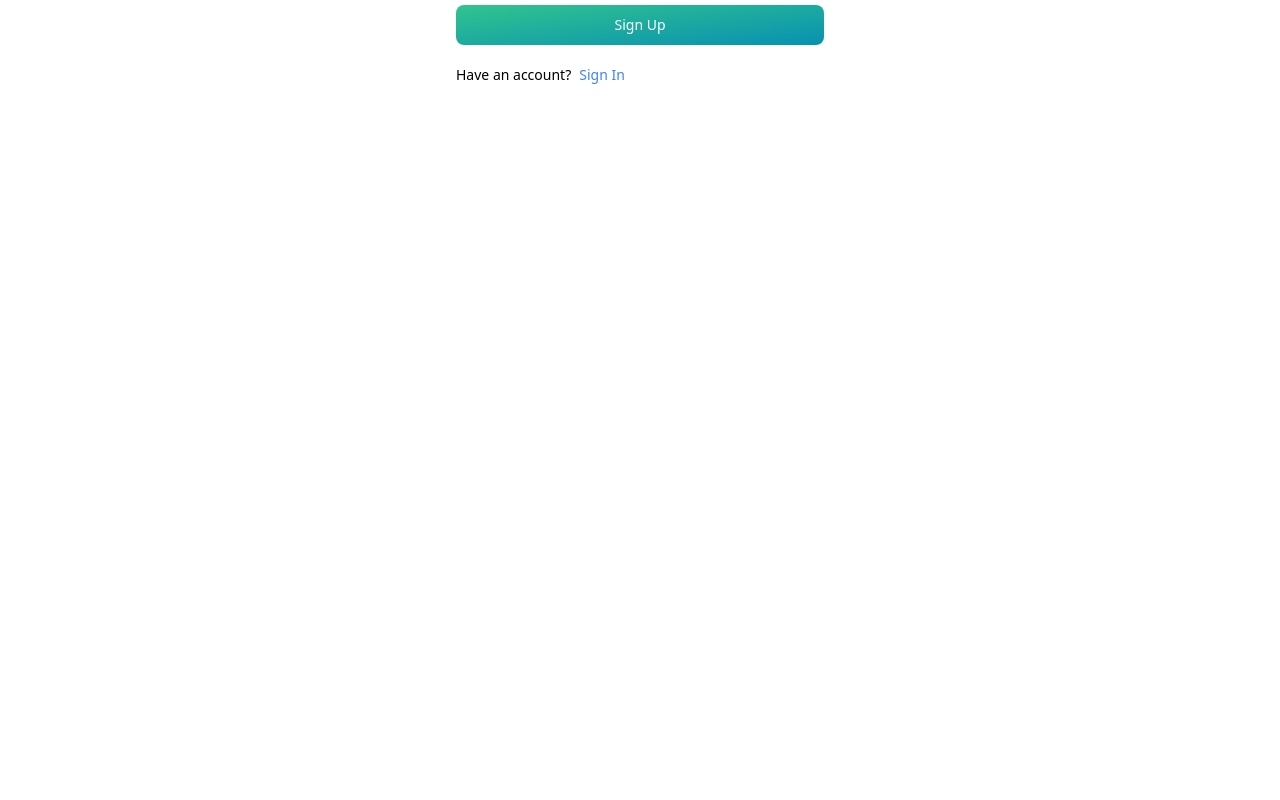
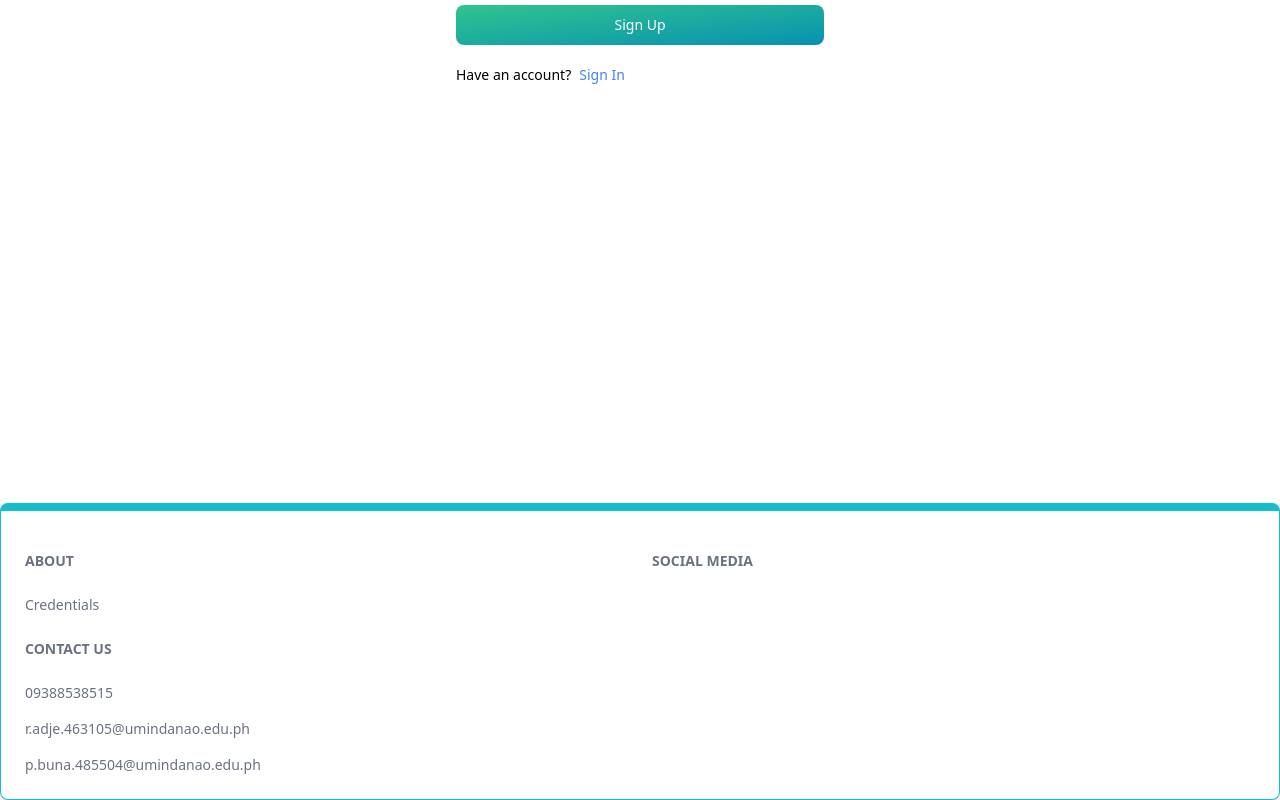
Before and after one commit to patcherist707/thesis-final-final, a React (Vite) app in the folder client/: page /sign-up in a window 1280 px wide. Shown: the part 439-1239 px from the top of the page. Before the commit the page ends 942 px from the top, so only its background shows below. Built offline with nearby package versions, Linux system fonts and the light colour scheme.

Commit message:
Create footer

```diff
--- a/client/src/App.jsx
+++ b/client/src/App.jsx
@@ -6,6 +6,7 @@ import Feedback from "./pages/Feedback";
 import SignIn from "./pages/SignIn";
 import SignUp from "./pages/SignUp";
 import Header from "./components/Header";
+import FooterCom from "./components/FooterCom";
 
 
 export default function App() {
@@ -20,6 +21,7 @@ export default function App() {
         <Route path="/sign-in" element={<SignIn/>}/>
         <Route path="/sign-up" element={<SignUp/>}/>
       </Routes>
+      <FooterCom/>
     </BrowserRouter>
   )
 }
--- /dev/null
+++ b/client/src/components/FooterCom.jsx
@@ -0,0 +1,40 @@
+import { Footer } from "flowbite-react";
+
+export default function FooterCom() {
+  return (
+    <Footer container className="border border-t-8 border-teal-400">
+      <div className="w-full max-w-7xl mx-auto">
+        <div className="grid grid-cols-2 gap-8 mt-4 sm:gridl-cols-3 sm:gap-6">
+          <div>
+            <Footer.Title title="About"/>
+            <Footer.LinkGroup col>
+              <Footer.Link href="#">
+                Credentials
+              </Footer.Link>
+            </Footer.LinkGroup>
+          </div>
+          <div>
+            <Footer.Title title="Social Media"/>
+            <Footer.LinkGroup>
+
+            </Footer.LinkGroup>
+          </div>
+          <div>
+            <Footer.Title title="Contact Us"/>
+            <Footer.LinkGroup col>
+              <Footer.Link href="#">
+                09388538515
+              </Footer.Link>
+              <Footer.Link href="#">
+                r.adje.463105@umindanao.edu.ph
+              </Footer.Link>
+              <Footer.Link href="#">
+                p.buna.485504@umindanao.edu.ph
+              </Footer.Link>
+            </Footer.LinkGroup>
+          </div>
+        </div>
+      </div>
+    </Footer>
+  );
+}
```
Also changed, not shown: 1 other file (tests, documents, lock files or other folders).
